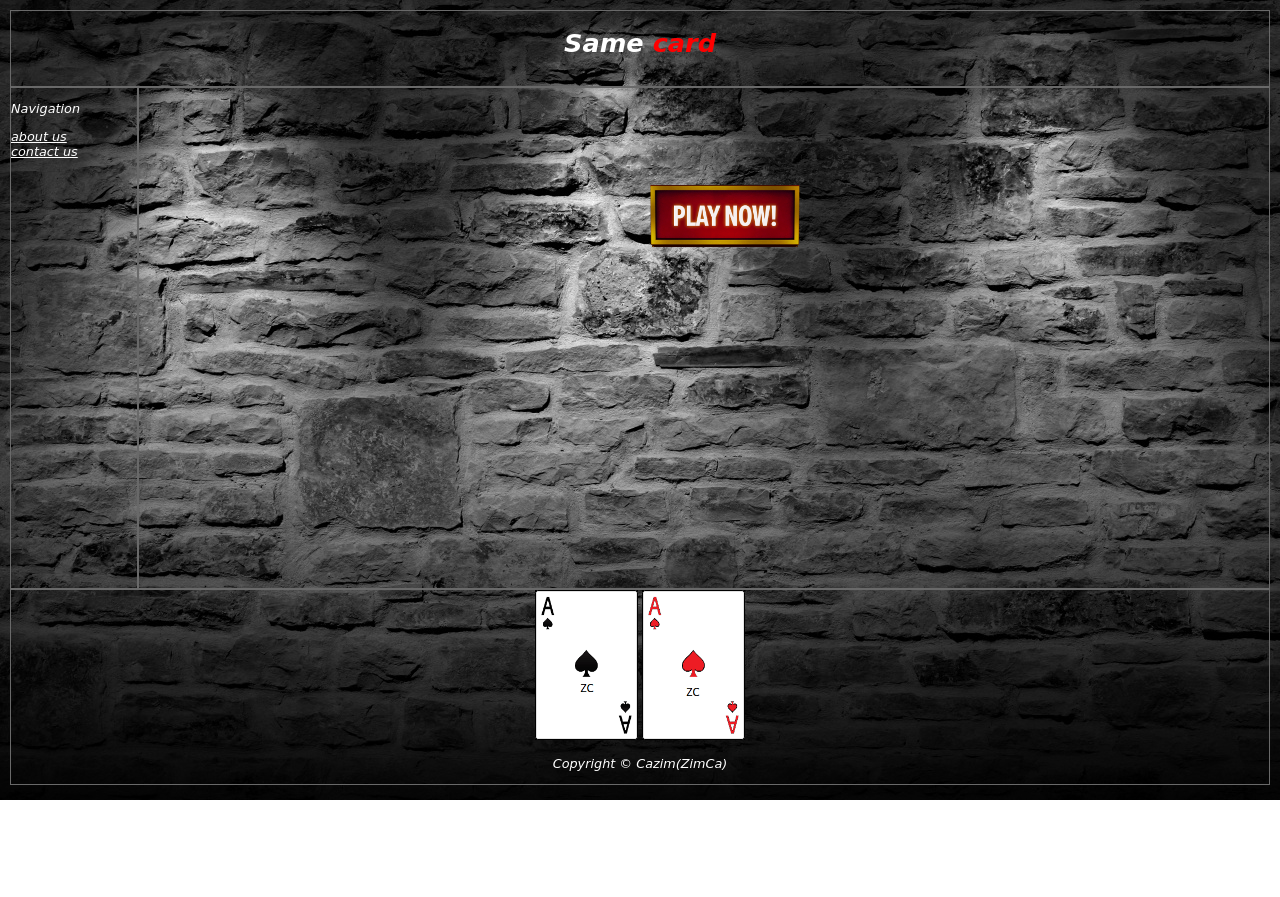
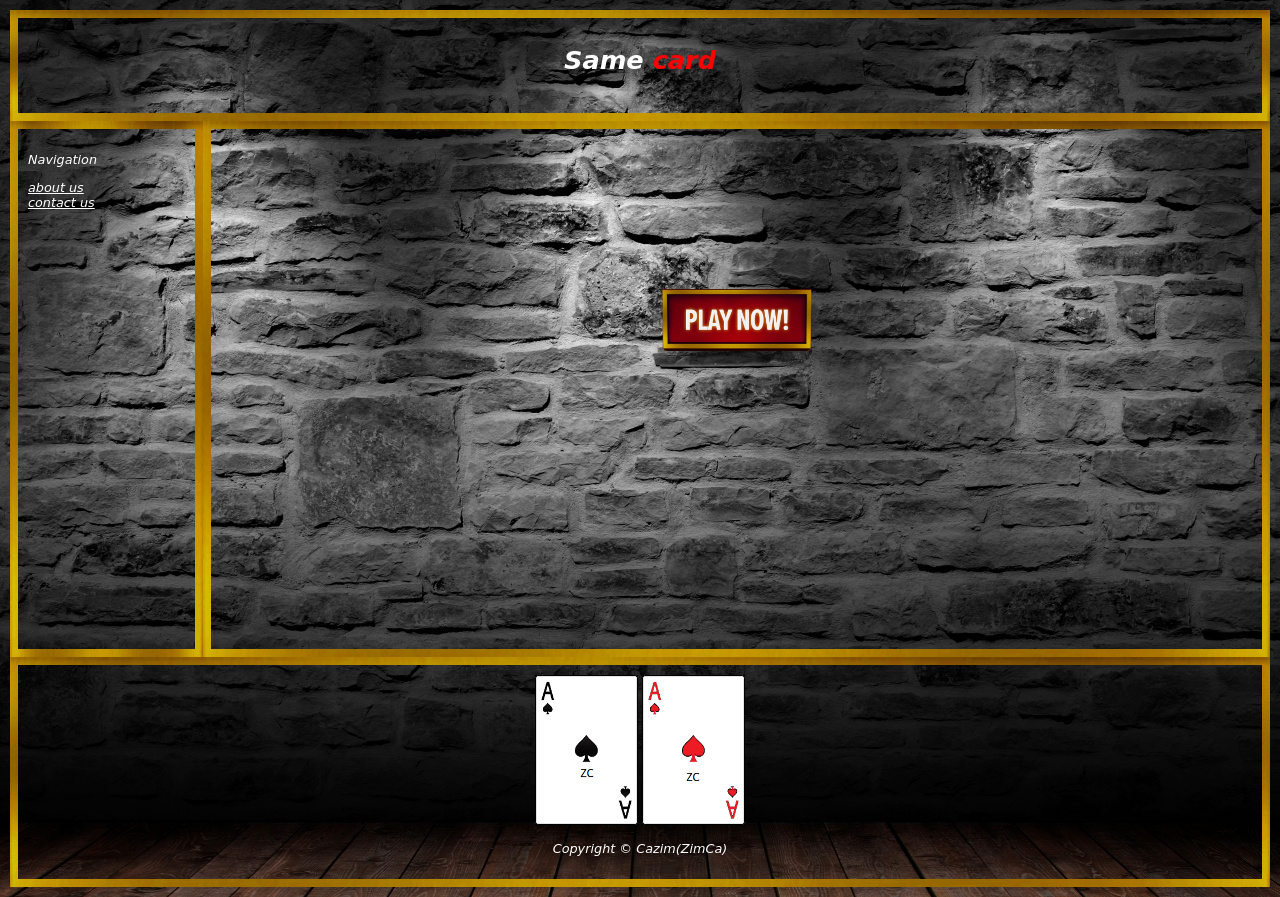
Before and after one commit to ZimCa/SameCard.github.io, a plain HTML site: page index.html in a window 1280 px wide. Before the commit the page ends 800 px from the top, so only its background shows below. Drawn offline with Linux system fonts and the light colour scheme.

Commit message:
Add files via upload

```diff
--- a/files/cssfiles/style.css
+++ b/files/cssfiles/style.css
@@ -20,8 +20,10 @@ body{
 header{
     flex-basis: 100%;
     height:75px;
+    padding: 10px;
     border-style:solid;
-    border-width: 1px;
+    border-width: 8px;
+    border-image:url("../images/border.png") 1%;
     border-color:dimgrey;
 }
 
@@ -29,20 +31,24 @@ header{
 footer {
     flex-basis: 100%;
     text-align: center;
+    padding: 10px;
     border-style:solid;
-    border-width: 1px;
+    border-width: 8px;
+    border-image:url("../images/border.png") 1%;
     border-color:dimgrey;
 }
 
 .aside{
     flex-basis: auto;
-    flex-grow: 0.5;
+    flex-grow: 1;
+    padding: 10px;
     border-style:solid;
-    border-width: 1px;
+    border-width: 8px;
+    border-image:url("../images/border.png") 1%;
     border-color:dimgrey;
 
 }
-h1:hover{
+.header > h1:hover{
     transition: all 4s;
     transform:rotate3d(1,0,0,360deg);
     transform-style:preserve-3d;
@@ -52,20 +58,18 @@ h1:hover{
 
 #main{
     color:white;
-    flex-basis: 0%;
+    flex-basis: auto;
     flex-grow: 10;
     height: 500px;
+    padding: 10px;
+    text-align: center;
     border-style:solid;
-    text-align: center;
-    border-width: 1px;
+    border-width: 8px;
+    border-image:url("../images/border.png") 1%;
     border-color:dimgrey;
 }
 
 .header > h1 {
-    text-align: center;
-}
-
-#main > h1 {
     text-align: center;
 }
 
@@ -93,12 +97,21 @@ a:hover {
     color:red;
 }
 
+
+a:visited {
+    color:yellow;
+}
+
 a {
     color:white;
 }
 
-#play {
-    position:absolute;
-    left:650px;
-    bottom: 550px;
+#play > img:hover {
+    transform:scale(2,2);
 }
+
+#play > img{
+    position:relative;
+    bottom:-150px;
+    transition: 2s;
+}
```
